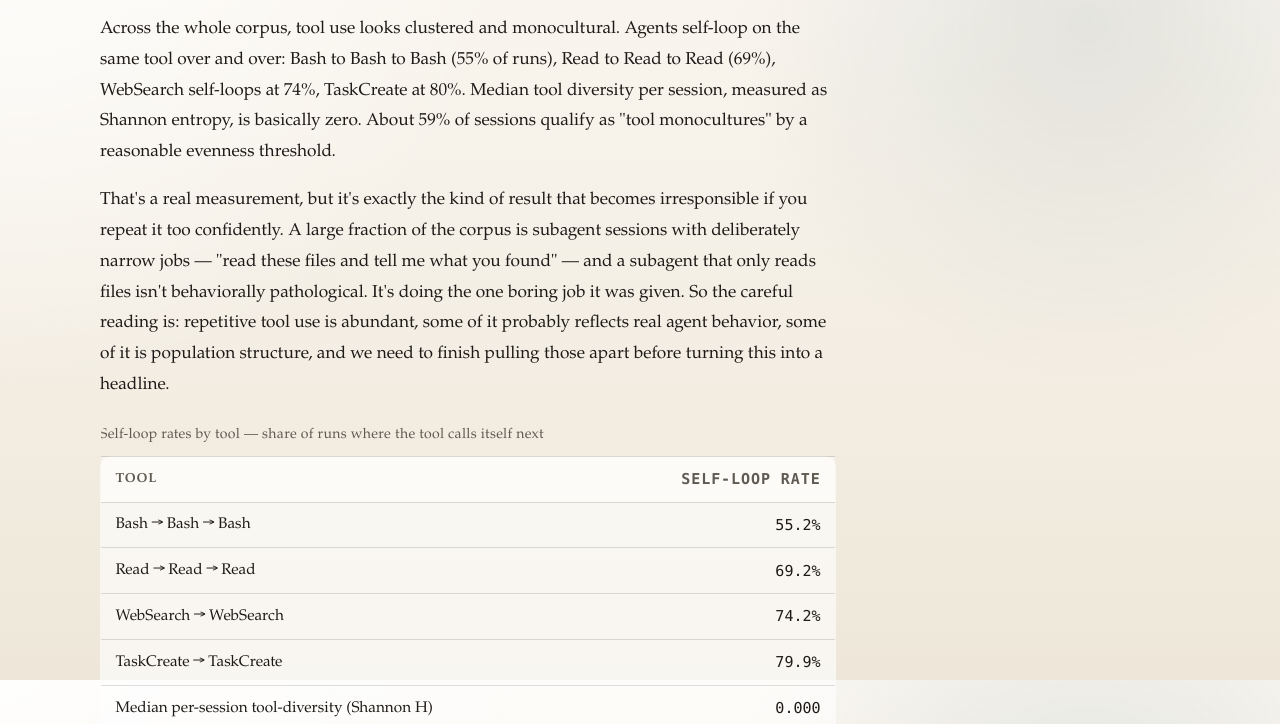
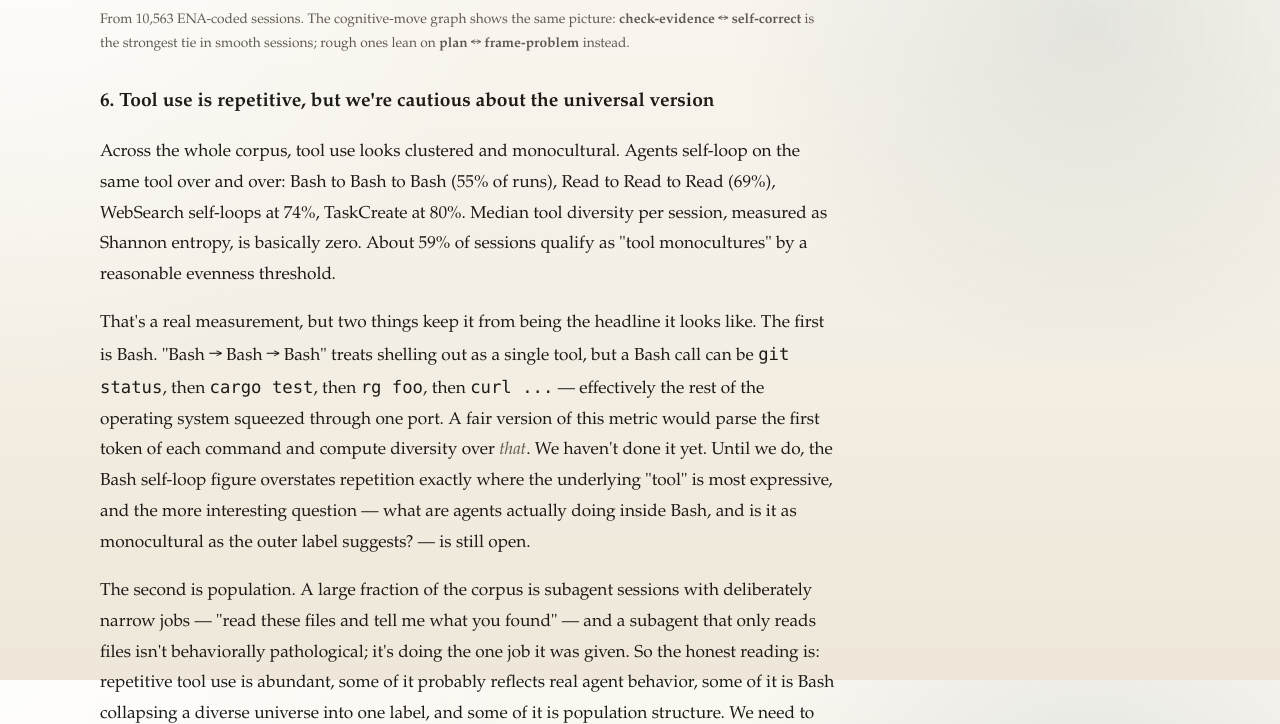
Before and after one commit to Lightless-Labs/third-thoughts, a plain HTML site: page report.html in a window 1280 px wide. Shown: the part 7320-8044 px from the top of the page. Drawn offline with Linux system fonts and the light colour scheme.

Commit message:
fix(report): explain the 3.28x subagent hazard and the Bash-as-monolith caveat

```diff
--- a/report.html
+++ b/report.html
@@ -175,7 +175,7 @@
         </p>
 
         <p>
-          A survival model on the same data points in the same direction but with caveats. Subagent sessions have a much higher hazard rate for corrections (3.3&times;), and sessions with visible thinking have a lower hazard (about 41% lower). Neither of those is clean enough to oversell. The subagent effect is partly an artifact of routing differences; the visible-thinking effect is tangled with session difficulty. Suggestive, not settled.
+          A survival model on the same data points the same direction but with caveats worth being explicit about. Subagent sessions show a 3.28&times; correction-hazard, which is itself suspicious &mdash; a subagent has no human in the loop to step in. What that number almost certainly captures is the parent agent sending a follow-up that lexically resembles a correction, plus residual classifier false positives on tool-result content that still sneak past the structural check. We flag it; we don't treat it as a behavioral finding about subagents being fragile. The visible-thinking hazard (0.59&times;) is cleaner as a measurement but tangled with session difficulty: easier tasks route to visible-thinking models more often <em>and</em> go smoothly more often, and we can't yet separate the two. Suggestive, not settled.
         </p>
 
         <figure class="chart" aria-label="Per-turn correction rate, by session third">
@@ -245,7 +245,11 @@
         </p>
 
         <p>
-          That's a real measurement, but it's exactly the kind of result that becomes irresponsible if you repeat it too confidently. A large fraction of the corpus is subagent sessions with deliberately narrow jobs &mdash; "read these files and tell me what you found" &mdash; and a subagent that only reads files isn't behaviorally pathological. It's doing the one boring job it was given. So the careful reading is: repetitive tool use is abundant, some of it probably reflects real agent behavior, some of it is population structure, and we need to finish pulling those apart before turning this into a headline.
+          That's a real measurement, but two things keep it from being the headline it looks like. The first is Bash. "Bash &rarr; Bash &rarr; Bash" treats shelling out as a single tool, but a Bash call can be <code>git status</code>, then <code>cargo test</code>, then <code>rg foo</code>, then <code>curl ...</code> &mdash; effectively the rest of the operating system squeezed through one port. A fair version of this metric would parse the first token of each command and compute diversity over <em>that</em>. We haven't done it yet. Until we do, the Bash self-loop figure overstates repetition exactly where the underlying "tool" is most expressive, and the more interesting question &mdash; what are agents actually doing inside Bash, and is it as monocultural as the outer label suggests? &mdash; is still open.
+        </p>
+
+        <p>
+          The second is population. A large fraction of the corpus is subagent sessions with deliberately narrow jobs &mdash; "read these files and tell me what you found" &mdash; and a subagent that only reads files isn't behaviorally pathological; it's doing the one job it was given. So the honest reading is: repetitive tool use is abundant, some of it probably reflects real agent behavior, some of it is Bash collapsing a diverse universe into one label, and some of it is population structure. We need to pull those apart before turning any of this into a claim.
         </p>
 
         <table class="data-table">
```
